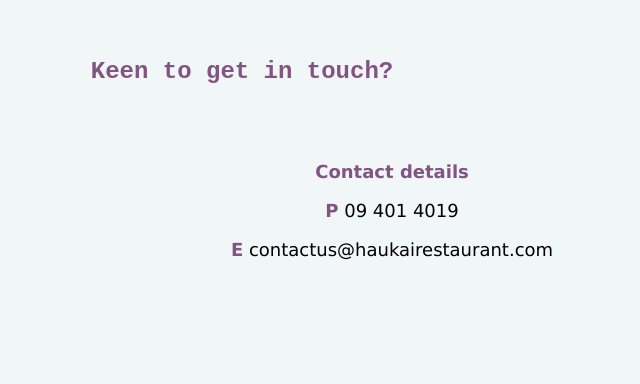
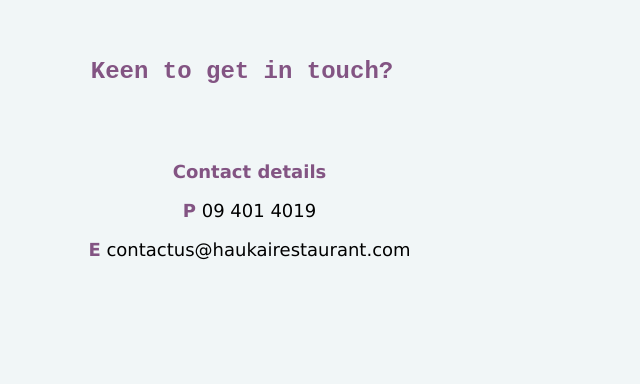
Before and after one commit to SamanthaBC/SamanthaBC.github.io., a PHP site: page /haukaiproject_contact.html in a window 1280 px wide. Shown: the part 138-522 px from the top of the page, without its empty margins (398-1038 px from the left). Run offline with PHP 8.4, Linux system fonts and the light colour scheme.

Commit message:
commit contact css test

```diff
--- a/Styles/style.css
+++ b/Styles/style.css
@@ -47,7 +47,7 @@ p {
 
 .left {
      font-size: large;
-     padding-left: 300px;
+     padding-left: 15px;
     }
 
 .colour {
```
